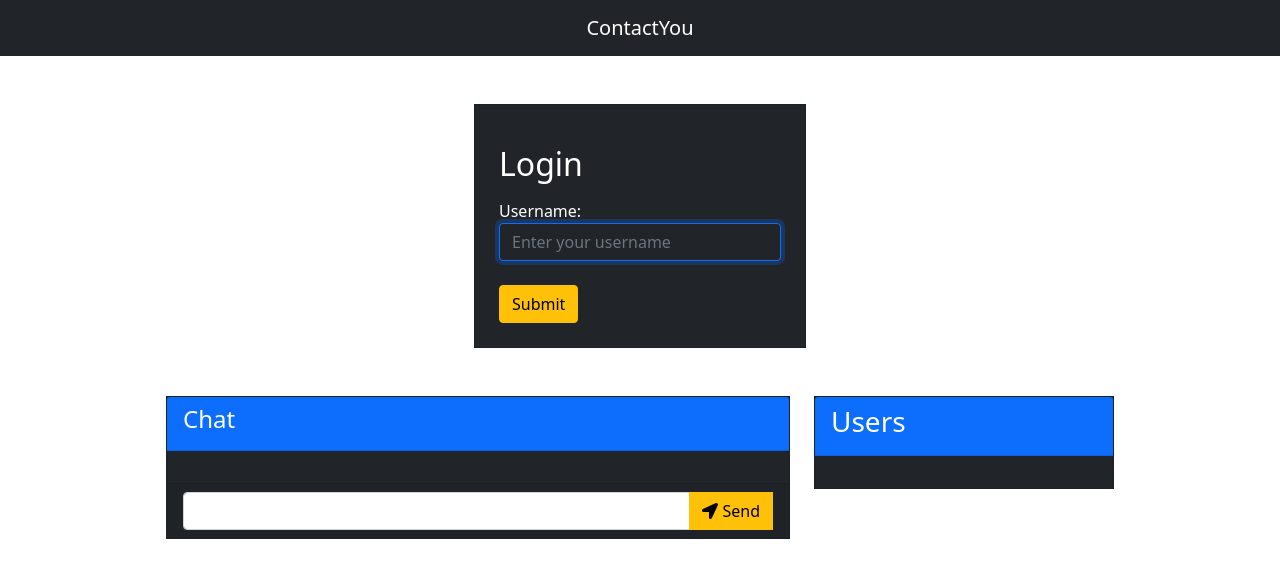
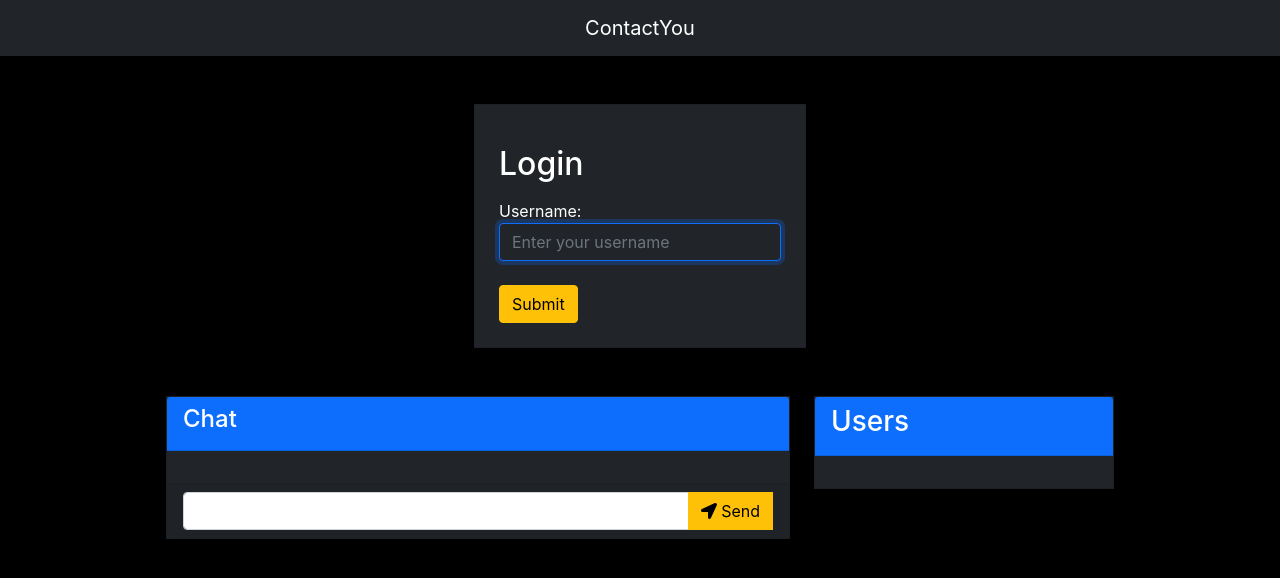
Before and after one commit to Pablussss/contact-you, a website: page public/index.html in a window 1280 px wide. Drawn offline with nearby package versions, Linux system fonts and the light colour scheme; no server answers.

Commit message:
correcion css

```diff
--- a/public/css/styles.css
+++ b/public/css/styles.css
@@ -1,4 +1,4 @@
-body { background-color: rgb(0, 0, 0); margin: 0; padding-bottom: 3rem; font-family: -apple-system, BlinkMacSystemFont, "Segoe UI", Roboto, Helvetica, Arial, sans-serif; }
+body {  background-color: rgb(0, 0, 0); margin: 0; padding-bottom: 3rem; font-family: -apple-system, BlinkMacSystemFont, "Segoe UI", Roboto, Helvetica, Arial, sans-serif; }
 
 #form { background: rgba(221, 11, 11, 0.15); padding: 0.25rem; position: fixed; bottom: 0; left: 0; right: 0; display: flex; height: 3rem; box-sizing: border-box; backdrop-filter: blur(10px); }
 #input { border: none; padding: 0 1rem; flex-grow: 1; border-radius: 2rem; margin: 0.25rem; }
--- a/public/index.html
+++ b/public/index.html
@@ -3,8 +3,8 @@
 <head>
     <meta name="viewport" content="width=device-width, initial-scale=1">
     <!-- STYLES -->
-    <link href="css/styles.css" rel="stylesheet">
     <link href="https://cdn.jsdelivr.net/npm/bootstrap@5.1.3/dist/css/bootstrap.min.css" rel="stylesheet" integrity="sha384-1BmE4kWBq78iYhFldvKuhfTAU6auU8tT94WrHftjDbrCEXSU1oBoqyl2QvZ6jIW3" crossorigin="anonymous">
+    <link href="/css/styles.css" rel="stylesheet">
 
     <!-- FONT AWESOME -->
     <script defer src="https://use.fontawesome.com/releases/v5.0.9/js/all.js"  integrity="sha384-8iPTk2s/jMVj81dnzb/iFR2sdA7u06vHJyyLlAd4snFpCl/SnyUjRrbdJsw1pGIl" crossorigin="anonymous"></script>
```
